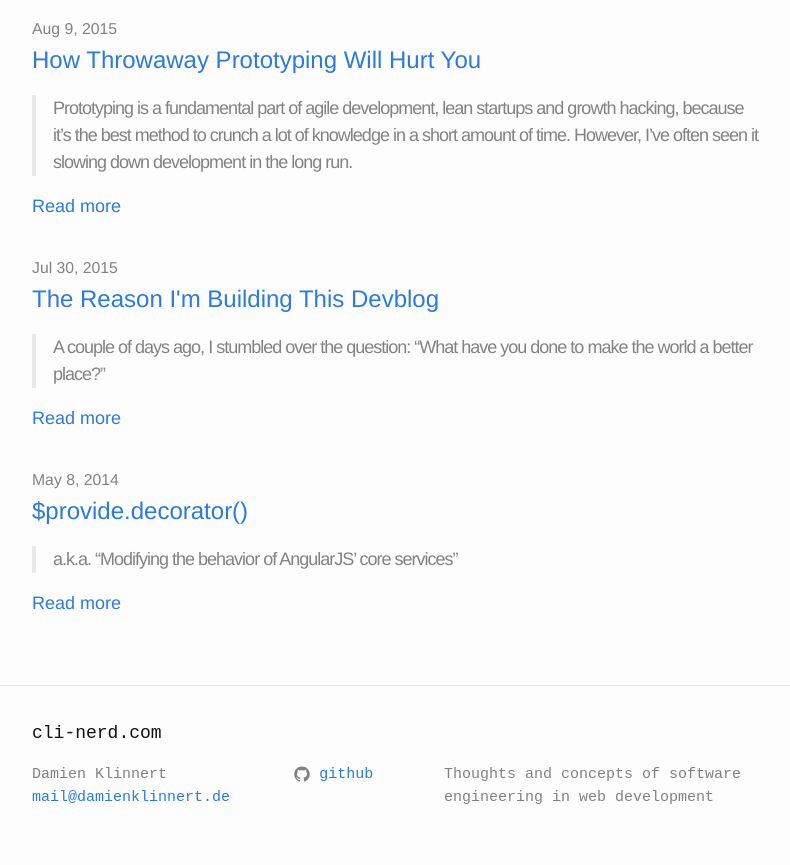
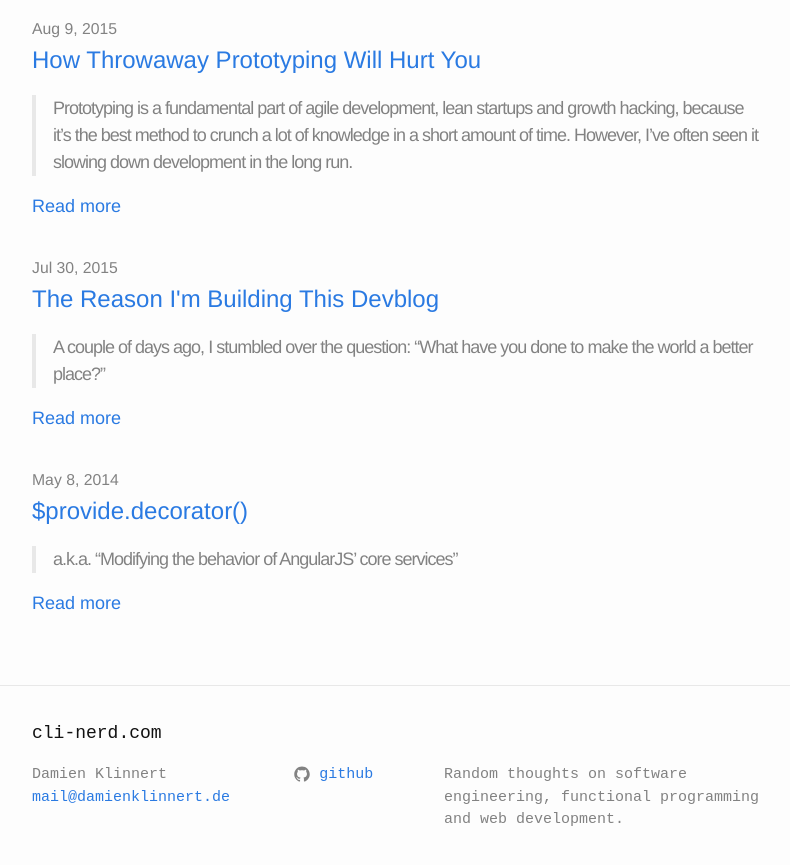
Before and after one commit to adamniedzielski/cli-nerd.com, a Jekyll site: the page built from index.html, in a window 1280 px wide and 900 px high, scrolled down 2228 px. Shown: the top 865 px of the window, without its empty margins (242-1032 px from the left). Built offline with Jekyll 4.4.1, drawn with Linux system fonts in a browser that asks for light colours.

Commit message:
fix blog description

```diff
--- a/_config.yml
+++ b/_config.yml
@@ -1,7 +1,7 @@
 title: cli-nerd.com
 email: mail@damienklinnert.de
 description: >
-  Thoughts and concepts of software engineering in web development
+  Random thoughts on software engineering, functional programming and web development.
 baseurl: ""
 url: "http://cli-nerd.com"
 author: Damien Klinnert
```
